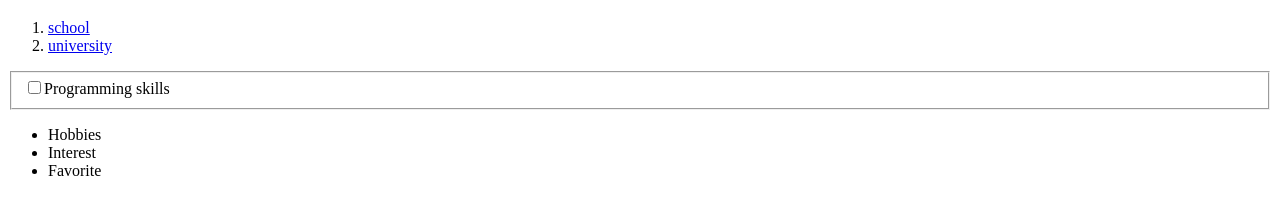
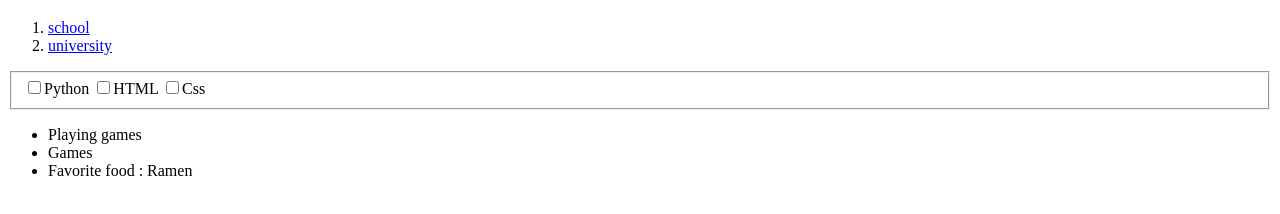
Before and after one commit to gamakagami/assignment1hci, a plain HTML site: page index.html in a window 1280 px wide. Shown: the part 272-486 px from the top of the page. Drawn offline with Linux system fonts and the light colour scheme.

Commit message:
index.html

```diff
--- a/index.html
+++ b/index.html
@@ -16,19 +16,21 @@
     <section>
     <a href="https://instagram.com/gabriel_._anderson?igshid=OGQ5ZDc2ODk2ZA==">My sosmed Info</a>
     </section>
-<img src="./bai.jpg" alt="Gabriel">
+    <img src="WhatsApp Image 2023-05-31 at 09.21.50_6a0c2fe7.jpg"  alt="Gabriel">
     <h4>Education:</h4>
     <ol>
         <li><a target="_blank" href="https://www.btbschool.org/">school</a></li>
     <li><a target="_blank" href="https://binus.ac.id/">university</a></li>
     </ol>
     <fieldset>
-<input type="checkbox"><label>Programming skills</label>
+    <input type="checkbox"><label>Python</label>
+    <input type="checkbox"><label>HTML</label>
+    <input type="checkbox"><label>Css</label>
     </fieldset>
     <ul>
-<li>Hobbies</li>
-<li>Interest</li>
-<li>Favorite</li>
+    <li>Playing games</li>
+    <li>Games</li>
+    <li>Favorite food : Ramen</li>
     </ul>
     </body>
     </html>
```
Lines whose indentation alone changed are shown as unchanged.
